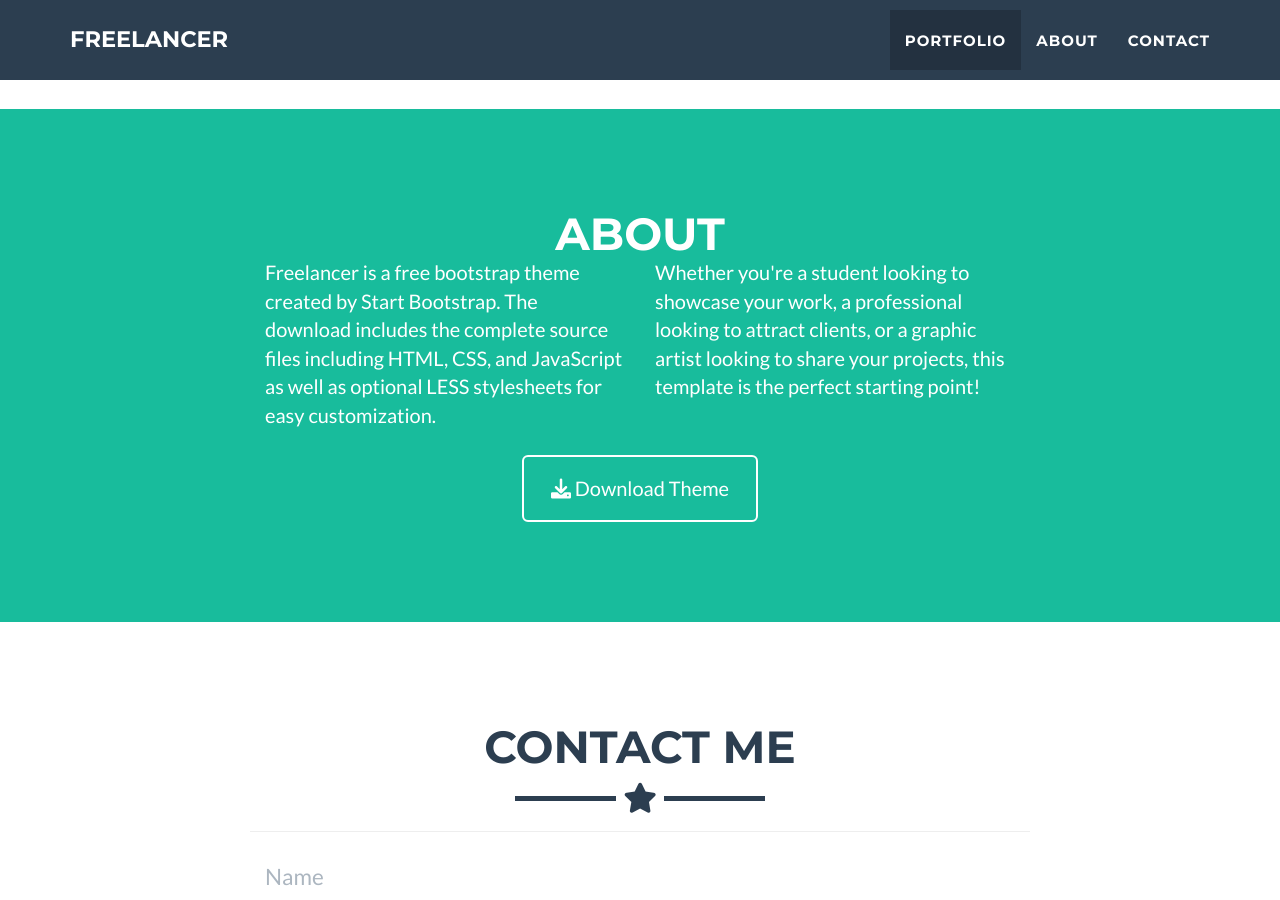
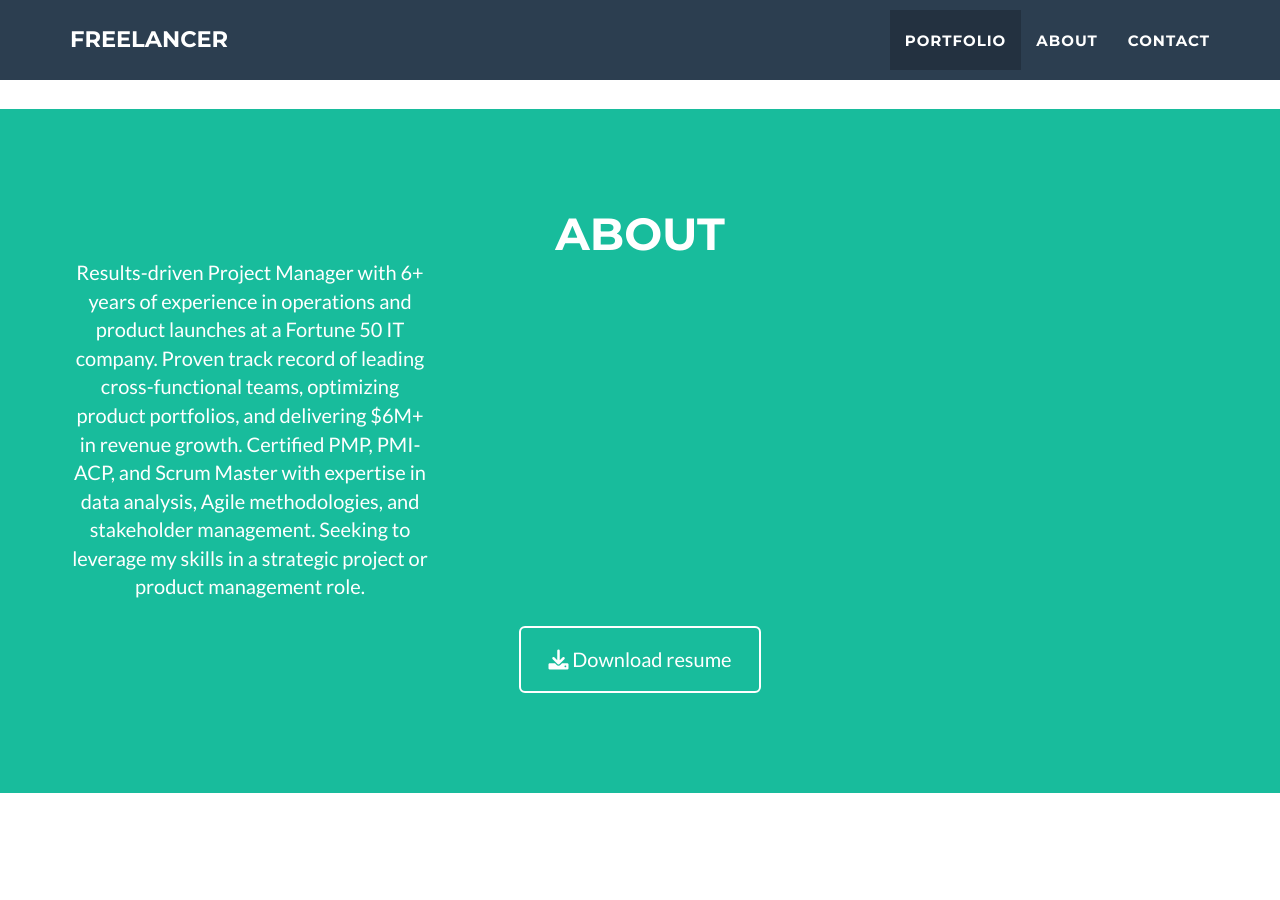
Before and after one commit to aronmora/aronmora.github.io, a Jekyll site: the page built from _posts/2014-07-18-project-1.markdown, in a window 1280 px wide and 900 px high, scrolled down 1563 px. Built offline with Jekyll 4.4.1, drawn with Linux system fonts in a browser that asks for light colours.

Commit message:
Update about.html

```diff
--- a/_includes/about.html
+++ b/_includes/about.html
@@ -7,18 +7,15 @@
       </div>
     </div>
     <div class="row">
-      <div class="col-lg-4 col-lg-offset-2">
-        <p>Freelancer is a free bootstrap theme created by Start Bootstrap. The download includes the complete
-          source files including HTML, CSS, and JavaScript as well as optional LESS stylesheets for easy
-          customization.</p>
-      </div>
-      <div class="col-lg-4">
-        <p>Whether you're a student looking to showcase your work, a professional looking to attract clients, or
-          a graphic artist looking to share your projects, this template is the perfect starting point! </p>
+      <div class="col-lg-4 text-center">
+        <p>Results-driven Project Manager with 6+ years of experience in operations and product launches at a Fortune 50 IT company.
+          Proven track record of leading cross-functional teams, optimizing product portfolios, and delivering $6M+ in revenue growth.
+          Certified PMP, PMI-ACP, and Scrum Master with expertise in data analysis, Agile methodologies, and stakeholder management.
+          Seeking to leverage my skills in a strategic project or product management role.</p>
       </div>
       <div class="col-lg-8 col-lg-offset-2 text-center">
-        <a href="https://github.com/jeromelachaud/freelancer-theme" class="btn btn-lg btn-outline">
-          <i class="fa fa-download"></i> Download Theme
+        <a href="https://www.youtube.com/watch?v=xvFZjo5PgG0" class="btn btn-lg btn-outline">
+          <i class="fa fa-download"></i> Download resume
         </a>
       </div>
     </div>
```
